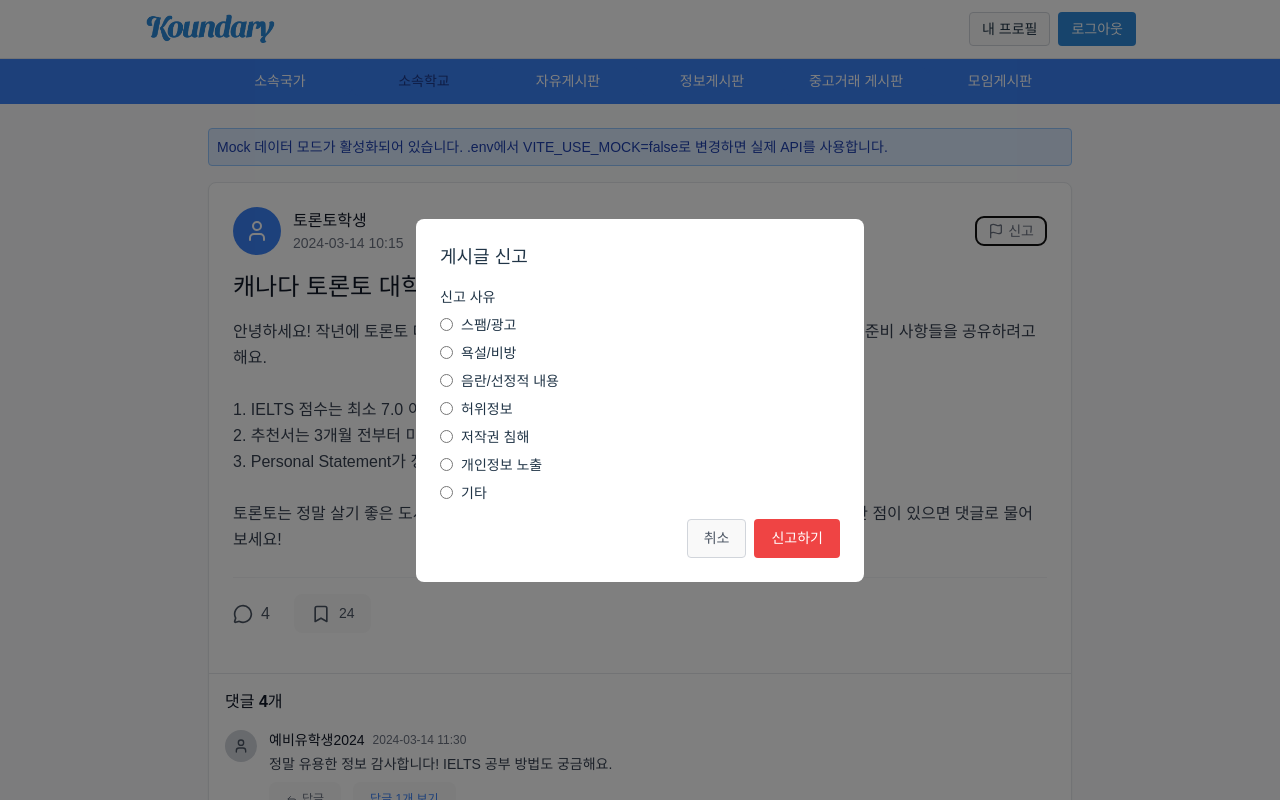
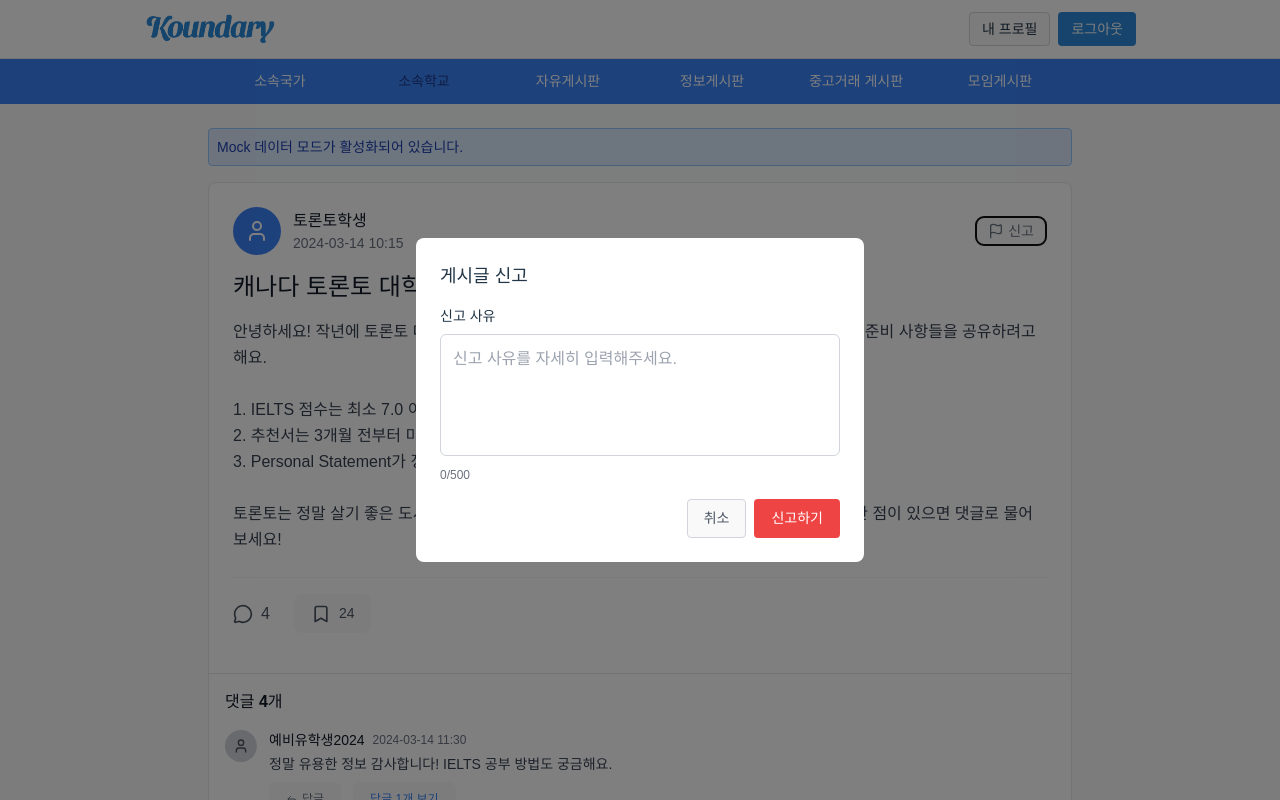
Before and after one commit to ekfgo0/koundary-oreum-web, a React (Vite) app: page /yourpost/1 in a window 1280 px wide. Both pictures are taken after a click on the button "신고". Shown: the top 800 px of the page. Built offline with nearby package versions, Linux system fonts and the light colour scheme.

Commit message:
style: 대댓글 폼이 대댓글 밑에 나오도록 코드 수정

```diff
--- a/src/components/auth/MyPostForm.jsx
+++ b/src/components/auth/MyPostForm.jsx
@@ -1,4 +1,3 @@
-// src/components/auth/MyPostForm.jsx
 import React, { useState } from 'react';
 import { MessageCircle, Bookmark, User, Reply, Send, Edit, Trash2 } from 'lucide-react';
 import { useNavigate } from 'react-router-dom';
@@ -91,6 +90,20 @@ const MyPostForm = ({ postData, comments, setComments }) => {
 
     setReplyText('');
     setReplyingTo(null);
+  };
+
+  // 답글 모드 토글
+  const toggleReplyMode = (commentId) => {
+    setReplyingTo(replyingTo === commentId ? null : commentId);
+    setReplyText(''); // 답글 텍스트 초기화
+
+    // 답글을 작성하려 할 때 대댓글 목록이 닫혀있다면 자동으로 열기
+    if (replyingTo !== commentId) {
+      setShowReplies(prev => ({
+        ...prev,
+        [commentId]: true
+      }));
+    }
   };
 
   // 대댓글 토글
@@ -221,9 +234,25 @@ const MyPostForm = ({ postData, comments, setComments }) => {
                     )}
                   </div>
 
+                  {/* 대댓글 목록 */}
+                  {showReplies[comment.id] && comment.replies.map((reply) => (
+                    <div key={reply.id} className="mt-3 ml-6 flex gap-3">
+                      <div className="w-6 h-6 bg-gray-300 rounded-full flex items-center justify-center flex-shrink-0">
+                        <User className="w-3 h-3 text-gray-600" />
+                      </div>
+                      <div className="flex-1">
+                        <div className="flex items-center gap-2 mb-1">
+                          <span className="font-medium text-sm text-gray-900">{reply.author}</span>
+                          <span className="text-xs text-gray-500">{reply.createdAt}</span>
+                        </div>
+                        <p className="text-gray-700 text-sm">{reply.content}</p>
+                      </div>
+                    </div>
+                  ))}
+
                   {/* 답글 입력 */}
                   {replyingTo === comment.id && (
-                    <div className="mt-3 flex gap-2">
+                    <div className="mt-3 ml-6 flex gap-2">
                       <input
                         type="text"
                         value={replyText}
@@ -240,22 +269,6 @@ const MyPostForm = ({ postData, comments, setComments }) => {
                       </button>
                     </div>
                   )}
-
-                  {/* 대댓글 목록 */}
-                  {showReplies[comment.id] && comment.replies.map((reply) => (
-                    <div key={reply.id} className="mt-3 ml-6 flex gap-3">
-                      <div className="w-6 h-6 bg-gray-300 rounded-full flex items-center justify-center flex-shrink-0">
-                        <User className="w-3 h-3 text-gray-600" />
-                      </div>
-                      <div className="flex-1">
-                        <div className="flex items-center gap-2 mb-1">
-                          <span className="font-medium text-sm text-gray-900">{reply.author}</span>
-                          <span className="text-xs text-gray-500">{reply.createdAt}</span>
-                        </div>
-                        <p className="text-gray-700 text-sm">{reply.content}</p>
-                      </div>
-                    </div>
-                  ))}
                 </div>
               </div>
             </div>
--- a/src/components/common/CategoryNavigation.jsx
+++ b/src/components/common/CategoryNavigation.jsx
@@ -17,7 +17,7 @@ const CategoryNavigation = ({ currentCategory = '', onCategoryChange }) => {
     // 해당 카테고리 게시판으로 이동
     navigate(`/board/${category}`);
 
-    // 부모 컴포넌트에 카테고리 변경 알림 (선택사항)
+    // 부모 컴포넌트에 카테고리 변경 알림
     if (onCategoryChange) {
       onCategoryChange(category);
     }
--- a/src/pages/MyPost/MyPost.jsx
+++ b/src/pages/MyPost/MyPost.jsx
@@ -1,4 +1,3 @@
-// src/pages/MyPost/MyPost.jsx
 import React, { useState, useEffect } from 'react';
 import { useNavigate, useParams } from 'react-router-dom';
 import Header from '../../components/common/Header';
@@ -20,6 +19,7 @@ const MyPost = () => {
 
   // Mock 데이터
   const getMockData = () => {
+    // 게시글 내용
     const mockPost = {
       id: parseInt(postId) || 1,
       title: "해외 유학생활 꿀팁 공유",
@@ -34,7 +34,7 @@ const MyPost = () => {
       commentCount: 8,
       isMyPost: true
     };
-
+    // 댓글 내용
     const mockComments = [
       {
         id: 1,
@@ -110,7 +110,8 @@ const MyPost = () => {
         if (useMockData) {
           // Mock 데이터 사용
           console.log('Mock 데이터 모드 - MyPost');
-          await new Promise(resolve => setTimeout(resolve, 500)); // 로딩 시뮬레이션
+          // 로딩 시뮬레이션
+          await new Promise(resolve => setTimeout(resolve, 500));
           data = getMockData();
         } else {
           // 실제 API 호출
@@ -138,7 +139,7 @@ const MyPost = () => {
     }
   }, [postId, useMockData]);
 
-  // 카테고리 변경 핸들러 (선택사항)
+  // 카테고리 변경 핸들러
   const handleCategoryChange = (category) => {
     setCurrentCategory(category);
   };
@@ -154,7 +155,7 @@ const MyPost = () => {
             <div className="animate-spin rounded-full h-12 w-12 border-b-2 border-blue-500 mx-auto mb-4"></div>
             <div className="text-lg text-gray-600">글을 불러오는 중...</div>
             {useMockData && (
-              <div className="text-sm text-blue-500 mt-2">🔧 Mock 데이터 모드</div>
+              <div className="text-sm text-blue-500 mt-2">Mock 데이터 모드</div>
             )}
           </div>
         </div>
@@ -170,7 +171,7 @@ const MyPost = () => {
         <CategoryNavigation currentCategory={currentCategory} />
         <div className="flex items-center justify-center py-20">
           <div className="text-center">
-            <div className="text-red-500 text-lg mb-4">⚠️ 오류가 발생했습니다</div>
+            <div className="text-red-500 text-lg mb-4">오류가 발생했습니다</div>
             <div className="text-gray-600 mb-4">{error}</div>
             <button
               onClick={() => window.location.reload()}
@@ -225,7 +226,7 @@ const MyPost = () => {
         {/* Mock 모드 표시 */}
         {useMockData && (
           <div className="mb-4 p-2 bg-blue-100 border border-blue-300 rounded text-blue-800 text-sm">
-            Mock 데이터 모드가 활성화되어 있습니다. .env에서 VITE_USE_MOCK=false로 변경하면 실제 API를 사용합니다.
+            Mock 데이터 모드가 활성화되어 있습니다.
           </div>
         )}
 
--- a/src/pages/YourPost/YourPost.jsx
+++ b/src/pages/YourPost/YourPost.jsx
@@ -4,37 +4,19 @@ import Header from '../../components/common/Header';
 import CategoryNavigation from '../../components/common/CategoryNavigation';
 import YourPostForm from '../../components/auth/YourPostForm';
 
-// 신고 모달 컴포넌트
+// 신고 컴포넌트
 const ReportModal = ({ isOpen, onClose, onSubmit }) => {
   const [reportReason, setReportReason] = useState('');
-  const [customReason, setCustomReason] = useState('');
-
-  const reportReasons = [
-    '스팸/광고',
-    '욕설/비방',
-    '음란/선정적 내용',
-    '허위정보',
-    '저작권 침해',
-    '개인정보 노출',
-    '기타'
-  ];
 
   const handleSubmit = (e) => {
     e.preventDefault();
-    if (!reportReason) {
-      alert('신고 사유를 선택해주세요.');
+    if (!reportReason.trim()) {
+      alert('신고 사유를 입력해주세요.');
       return;
     }
 
-    const finalReason = reportReason === '기타' ? customReason : reportReason;
-    if (reportReason === '기타' && !customReason.trim()) {
-      alert('기타 사유를 입력해주세요.');
-      return;
-    }
-
-    onSubmit(finalReason);
+    onSubmit(reportReason.trim());
     setReportReason('');
-    setCustomReason('');
     onClose();
   };
 
@@ -48,39 +30,18 @@ const ReportModal = ({ isOpen, onClose, onSubmit }) => {
         <form onSubmit={handleSubmit}>
           <div className="mb-4">
             <label className="block text-sm font-medium mb-2">신고 사유</label>
-            <div className="space-y-2">
-              {reportReasons.map((reason) => (
-                <label key={reason} className="flex items-center">
-                  <input
-                    type="radio"
-                    name="reportReason"
-                    value={reason}
-                    checked={reportReason === reason}
-                    onChange={(e) => setReportReason(e.target.value)}
-                    className="mr-2"
-                  />
-                  <span className="text-sm">{reason}</span>
-                </label>
-              ))}
+            <textarea
+              value={reportReason}
+              onChange={(e) => setReportReason(e.target.value)}
+              className="w-full p-3 border border-gray-300 rounded-md resize-none"
+              rows="4"
+              placeholder="신고 사유를 자세히 입력해주세요."
+              maxLength="500"
+            />
+            <div className="text-xs text-gray-500 mt-1">
+              {reportReason.length}/500
             </div>
           </div>
-
-          {reportReason === '기타' && (
-            <div className="mb-4">
-              <label className="block text-sm font-medium mb-2">상세 내용</label>
-              <textarea
-                value={customReason}
-                onChange={(e) => setCustomReason(e.target.value)}
-                className="w-full p-2 border border-gray-300 rounded-md resize-none"
-                rows="3"
-                placeholder="신고 사유를 자세히 입력해주세요."
-                maxLength="500"
-              />
-              <div className="text-xs text-gray-500 mt-1">
-                {customReason.length}/500
-              </div>
-            </div>
-          )}
 
           <div className="flex justify-end space-x-2">
             <button
@@ -225,7 +186,8 @@ const YourPost = () => {
           reason: reason
         });
 
-        await new Promise(resolve => setTimeout(resolve, 1000)); // 로딩 시뮬레이션
+         // 로딩 시뮬레이션
+        await new Promise(resolve => setTimeout(resolve, 1000));
         alert('게시글 신고가 접수되었습니다.');
         return;
       }
@@ -254,7 +216,7 @@ const YourPost = () => {
     }
   };
 
-  // 신고 모달 열기
+  // 신고 창 열기
   const openReportModal = (targetId) => {
     setReportModal({
       isOpen: true,
@@ -263,7 +225,7 @@ const YourPost = () => {
     });
   };
 
-  // 신고 모달 닫기
+  // 신고 창 닫기
   const closeReportModal = () => {
     setReportModal({
       isOpen: false,
@@ -272,7 +234,7 @@ const YourPost = () => {
     });
   };
 
-  // 카테고리 변경 핸들러 (선택사항)
+  // 카테고리 변경 핸들러
   const handleCategoryChange = (category) => {
     setCurrentCategory(category);
   };
@@ -327,7 +289,7 @@ const YourPost = () => {
             <div className="animate-spin rounded-full h-12 w-12 border-b-2 border-blue-500 mx-auto mb-4"></div>
             <div className="text-lg text-gray-600">글을 불러오는 중...</div>
             {useMockData && (
-              <div className="text-sm text-blue-500 mt-2">🔧 Mock 데이터 모드</div>
+              <div className="text-sm text-blue-500 mt-2">Mock 데이터 모드</div>
             )}
           </div>
         </div>
@@ -343,7 +305,7 @@ const YourPost = () => {
         <CategoryNavigation currentCategory={currentCategory} />
         <div className="flex items-center justify-center py-20">
           <div className="text-center">
-            <div className="text-red-500 text-lg mb-4">⚠️ 오류가 발생했습니다</div>
+            <div className="text-red-500 text-lg mb-4">오류가 발생했습니다</div>
             <div className="text-gray-600 mb-4">{error}</div>
             <button
               onClick={() => window.location.reload()}
@@ -388,7 +350,7 @@ const YourPost = () => {
     <div className="min-h-screen bg-gray-50">
       <Header showActions={true} />
 
-      {/* 카테고리 네비게이션 - 재사용 가능한 컴포넌트로 분리 */}
+      {/* 카테고리 네비게이션*/}
       <CategoryNavigation
         currentCategory={currentCategory}
         onCategoryChange={handleCategoryChange}
@@ -398,7 +360,7 @@ const YourPost = () => {
         {/* Mock 모드 표시 */}
         {useMockData && (
           <div className="mb-4 p-2 bg-blue-100 border border-blue-300 rounded text-blue-800 text-sm">
-            Mock 데이터 모드가 활성화되어 있습니다. .env에서 VITE_USE_MOCK=false로 변경하면 실제 API를 사용합니다.
+            Mock 데이터 모드가 활성화되어 있습니다.
           </div>
         )}
 
```
Also changed, not shown: src/components/auth/YourPostForm.jsx (+44 -24 lines).
